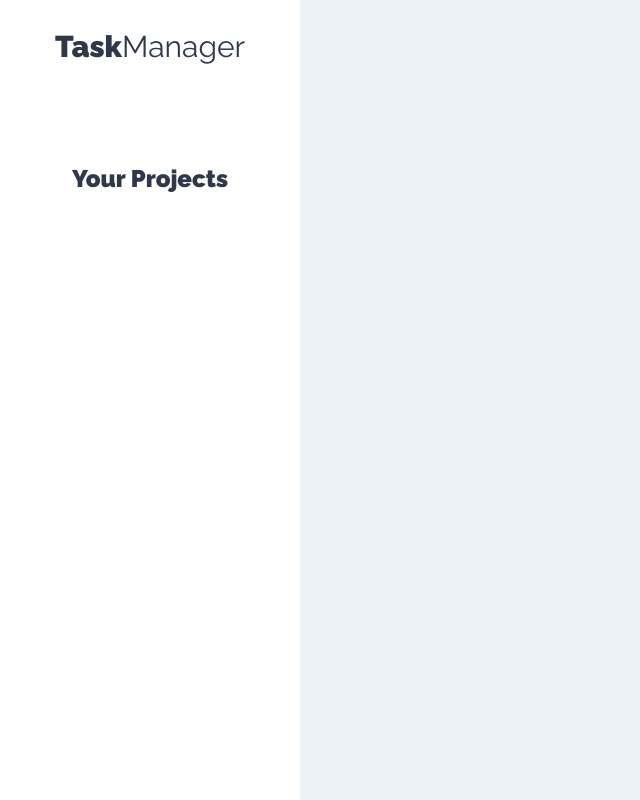
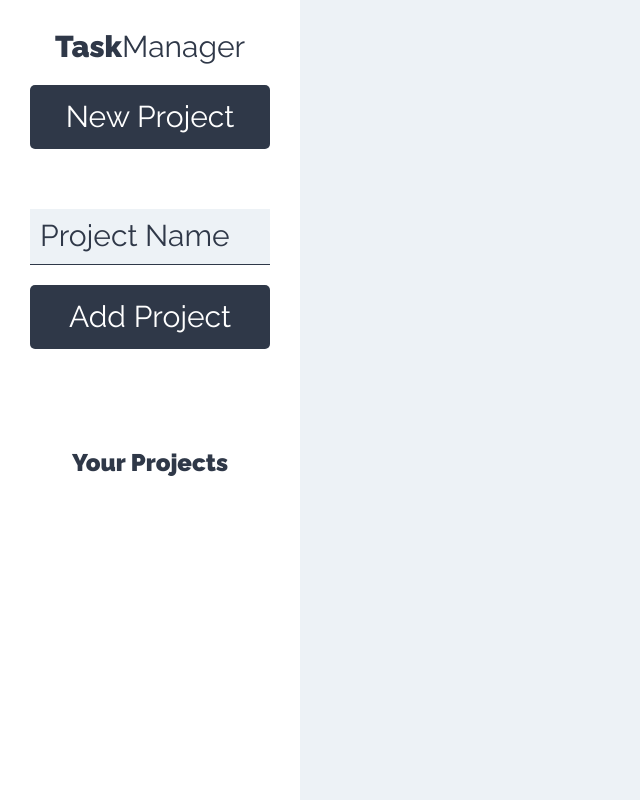
Before and after one commit to alejandroPolak-1/task_manager_client, a React (Create React App) app: page /projects in a window 1280 px wide. Shown: the whole page, without its empty margins (0-640 px from the left). Built offline with nearby package versions, Linux system fonts and the light colour scheme.

Commit message:
[NewProject] Form

```diff
--- a/src/components/layout/Sidebar.js
+++ b/src/components/layout/Sidebar.layout.js
@@ -1,10 +1,13 @@
 import React from 'react'
+import NewProject from '../projects/NewProject'
 
 const Sidebar = () => {
   return (
     <aside>
       <h1>
         Task<span>Manager</span>
+
+        <NewProject />
 
         <div className="proyectos">
             <h2>Your Projects</h2>
--- /dev/null
+++ b/src/components/projects/NewProject.js
@@ -0,0 +1,28 @@
+import React, { Fragment } from 'react'
+
+const NewProject = () => {
+  return (
+    <Fragment>
+      <button type="button" className="btn btn-block btn-primario">
+        New Project
+      </button>
+
+      <form className="formulario-nuevo-proyecto">
+        <input
+          type="text"
+          className="input-text"
+          placeholder="Project Name"
+          name="name"
+        />
+
+        <input
+          type="submit"
+          className="btn btn-primario btn-block"
+          value="Add Project"
+        />
+      </form>
+    </Fragment>
+  )
+}
+
+export default NewProject
--- a/src/components/projects/Projects.js
+++ b/src/components/projects/Projects.js
@@ -1,5 +1,5 @@
 import React from 'react'
-import Sidebar from '../layout/Sidebar'
+import Sidebar from '../layout/Sidebar.layout'
 
 const Projects = () => {
   return (
```
